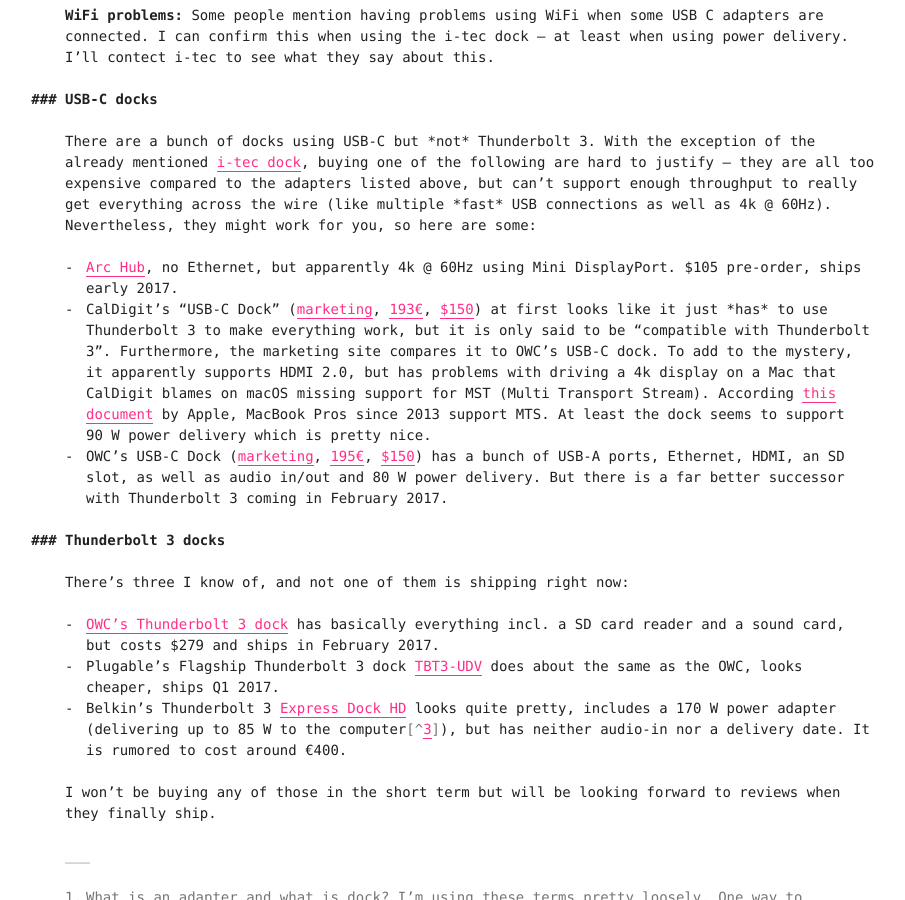
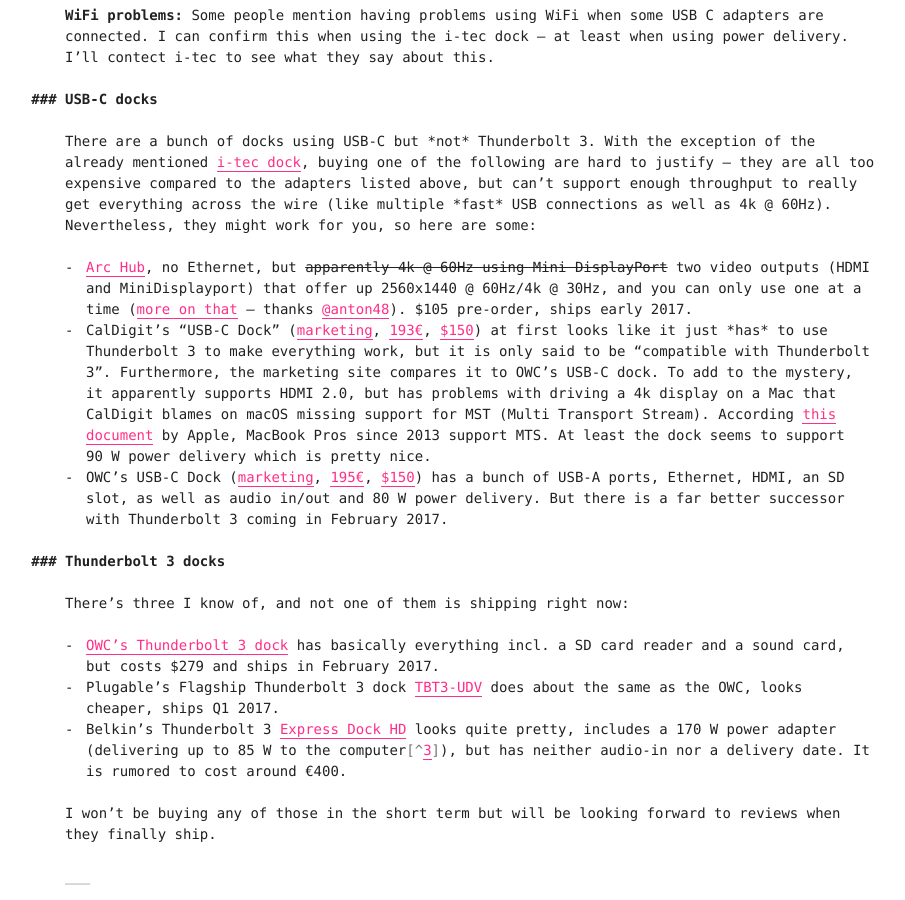
Before and after one commit to killercup/scribbles, a Jekyll site: the page built from _posts/2016-12-18-pascal-vs-usb-c.md, in a window 1280 px wide and 900 px high, scrolled down 7167 px. Shown: the whole window, without its empty margins (169-1074 px from the left). Built offline with Jekyll 4.4.1, drawn with Linux system fonts in a browser that asks for light colours.

Commit message:
USB-C: Update details of Arc Hub
Closes #10

```diff
--- a/_posts/2016-12-18-pascal-vs-usb-c.md
+++ b/_posts/2016-12-18-pascal-vs-usb-c.md
@@ -257,11 +257,13 @@
 
 There are a bunch of docks using USB-C but _not_ Thunderbolt 3. With the exception of the already mentioned [i-tec dock][itec2], buying one of the following are hard to justify – they are all too expensive compared to the adapters listed above, but can't support enough throughput to really get everything across the wire (like multiple _fast_ USB connections as well as 4k @ 60Hz). Nevertheless, they might work for you, so here are some:
 
-- [Arc Hub][arc], no Ethernet, but apparently 4k @ 60Hz using Mini DisplayPort. $105 pre-order, ships early 2017.
+- [Arc Hub][arc], no Ethernet, but ~~apparently 4k @ 60Hz using Mini DisplayPort~~ two video outputs (HDMI and MiniDisplayport) that offer up 2560x1440 @ 60Hz/4k @ 30Hz, and you can only use one at a time ([more on that][issue-10] -- thanks [@anton48]). $105 pre-order, ships early 2017.
 - CalDigit's "USB-C Dock" ([marketing][caldigit], [193€][ade-caldigit], [$150][acom-caldigit]) at first looks like it just _has_ to use Thunderbolt 3 to make everything work, but it is only said to be "compatible with Thunderbolt 3". Furthermore, the marketing site compares it to OWC's USB-C dock. To add to the mystery, it apparently supports HDMI 2.0, but has problems with driving a 4k display on a Mac that CalDigit blames on macOS missing support for MST (Multi Transport Stream). According [this document][apple-HT206587] by Apple, MacBook Pros since 2013 support MTS. At least the dock seems to support 90 W power delivery which is pretty nice.
 - OWC's USB-C Dock ([marketing][owc-usbc], [195€][ade-owc-usbc], [$150][acom-owc-usbc]) has a bunch of USB-A ports, Ethernet, HDMI, an SD slot, as well as audio in/out and 80 W power delivery. But there is a far better successor with Thunderbolt 3 coming in February 2017.
 
 [arc]: https://www.bourgedesign.com
+[issue-10]: https://github.com/killercup/scribbles/issues/10
+[@anton48]: https://github.com/anton48
 [caldigit]: http://www.caldigit.com/usb-3-1-usb-c-dock/
 [ade-caldigit]: https://www.amazon.de/gp/product/B0198DS952/ref=as_li_qf_sp_asin_il_tl?ie=UTF8&camp=1638&creative=6742&creativeASIN=B0198DS952&linkCode=as2&tag=killercup-21
 [acom-caldigit]: https://www.amazon.com/gp/product/B01AX6J7P4/ref=as_li_qf_sp_asin_il_tl?ie=UTF8&tag=pascahertl-20&camp=1789&creative=9325&linkCode=as2&creativeASIN=B01AX6J7P4&linkId=dae6bb0a83da48d009a4c0195ce8ae83
```
